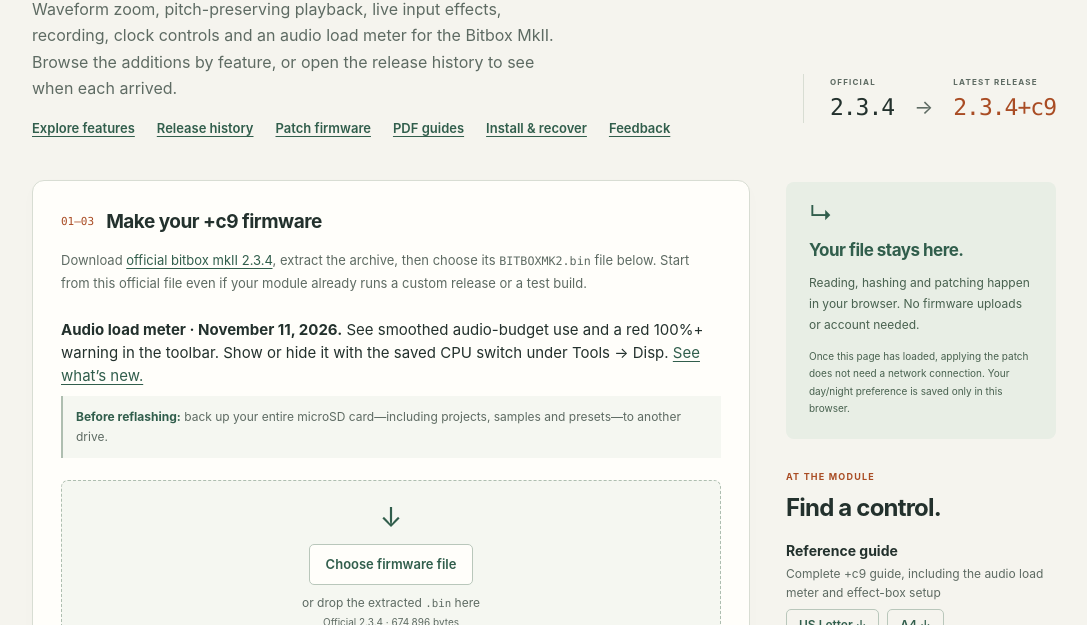
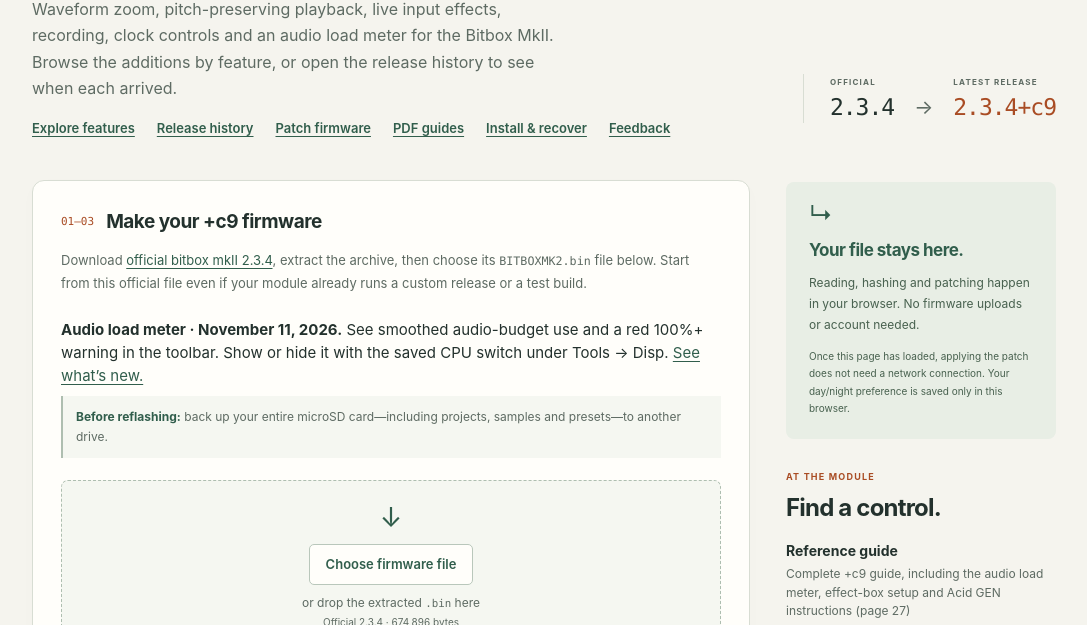
Before and after one commit to vwal/bitbox-mkii-patcher, a plain HTML site: page index.html in a window 1280 px wide. Shown: the part 322-947 px from the top of the page, without its empty margins (96-1183 px from the left). Drawn offline with Linux system fonts and the light colour scheme.

Commit message:
Explain Acid density, seeded patterns and mutation in both guides

```diff
--- a/index.html
+++ b/index.html
@@ -100,7 +100,7 @@
           <section class="feature-summary" aria-labelledby="guide-title">
             <p class="eyebrow">AT THE MODULE</p>
             <h2 id="guide-title">Find a control.</h2>
-            <div class="paper-choices"><h3>Reference guide</h3><p>Complete +c9 guide, including the audio load meter and effect-box setup</p><div><a href="bitbox-mkii-2.3.4c9-reference.pdf" download aria-label="Download US Letter reference guide">US Letter ↓</a><a href="bitbox-mkii-2.3.4c9-reference-a4.pdf" download aria-label="Download A4 reference guide">A4 ↓</a></div></div>
+            <div class="paper-choices"><h3>Reference guide</h3><p>Complete +c9 guide, including the audio load meter, effect-box setup and Acid GEN instructions (page 27)</p><div><a href="bitbox-mkii-2.3.4c9-reference.pdf" download aria-label="Download US Letter reference guide">US Letter ↓</a><a href="bitbox-mkii-2.3.4c9-reference-a4.pdf" download aria-label="Download A4 reference guide">A4 ↓</a></div></div>
             <div class="paper-choices"><h3>Quick reference card</h3><p>Graphical navigation map · US Letter or A4</p><div><a href="bitbox-mkii-2.3.4c9-quick-card.pdf" download aria-label="Download US Letter quick reference card">US Letter ↓</a><a href="bitbox-mkii-2.3.4c9-quick-card-a4.pdf" download aria-label="Download A4 quick reference card">A4 ↓</a></div></div>
             <p class="small-copy">The guide includes <a href="#input-effects">Off, fixed and Follow input setups</a>, output routing and Purge. The quick card is a one-page graphical navigation map, including the Pads clipboard shortcut.</p>
           </section>
```
Also changed, not shown: 3 other files.
